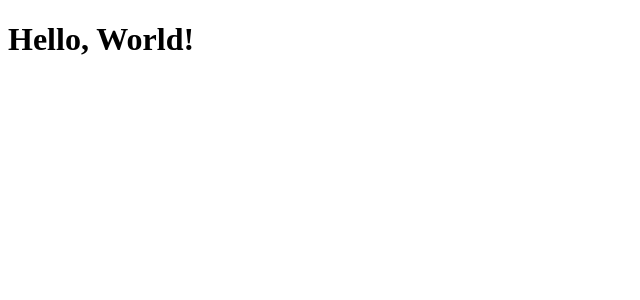
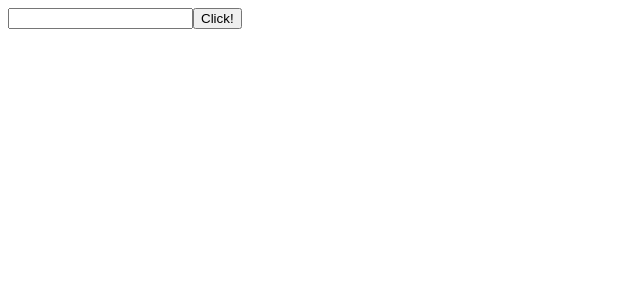
Before and after one commit to mrbartrns/react-class, a React app: page / in a window 1280 px wide. Shown: the top 300 px of the page, without its empty margins (0-640 px from the left). Built offline with nearby package versions, Linux system fonts and the light colour scheme.

Commit message:
feat: create forward ref components

```diff
--- a/src/App.tsx
+++ b/src/App.tsx
@@ -1,9 +1,19 @@
-import React from 'react';
+import React, { useRef } from 'react';
+import { Input } from '@components/Input';
 
 function App(): JSX.Element {
+  const inputRef = useRef<HTMLInputElement>(null);
+  // inputRef가 possibly null일 수 있으므로, type gurad를 통해 타입을 체크해야 한다.
+  const onClick = () => {
+    if (inputRef.current) {
+      inputRef.current.focus();
+    }
+  };
+
   return (
     <div className="App">
-      <h1>Hello, World!</h1>
+      <Input ref={inputRef} />
+      <button onClick={onClick}>Click!</button>
     </div>
   );
 }
--- /dev/null
+++ b/src/components/Input.tsx
@@ -0,0 +1,9 @@
+import { forwardRef, useEffect } from 'react';
+
+export const Input = forwardRef<HTMLInputElement>((_, ref) => {
+  useEffect(() => {
+    if (ref && Object.prototype.hasOwnProperty.call(ref, 'current')) {
+    }
+  }, [ref]);
+  return <input ref={ref} name="test" />;
+});
```
